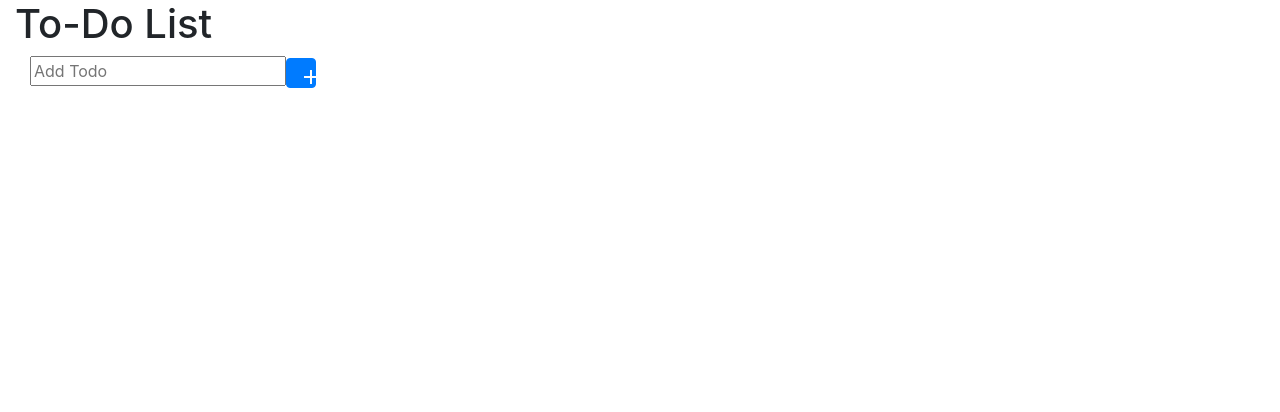
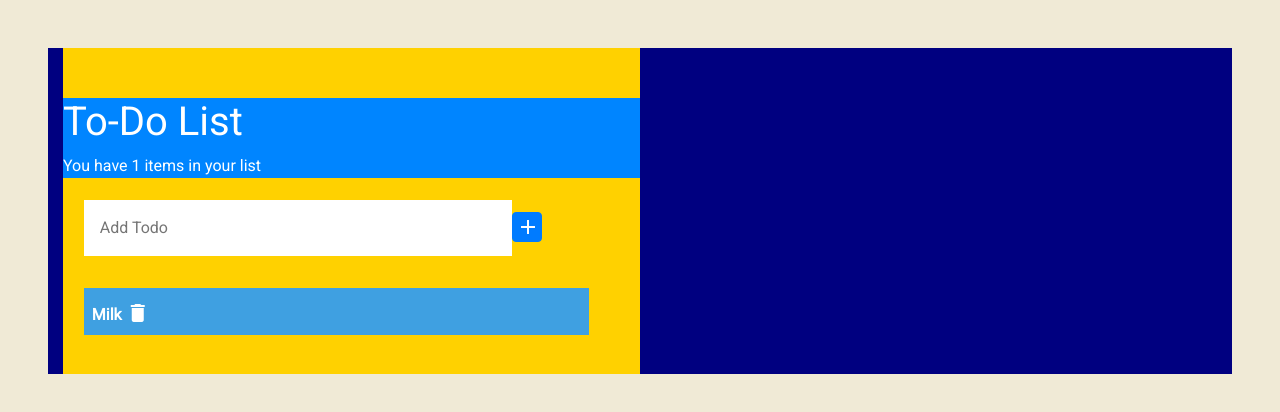
Before and after one commit to claprincedesigns/listApp, an Angular app: page / in a window 1280 px wide. Shown: the top 412 px of the page. Built offline with nearby package versions, Linux system fonts and the light colour scheme.

Commit message:
Updated app code and it functions

```diff
--- a/src/app/todo/todo.component.css
+++ b/src/app/todo/todo.component.css
@@ -1,4 +1,44 @@
+.container-fluid {
+    display: grid;
+    grid-template-columns: 50% auto;
+}
+
+.color-dark {
+    background-color:#000080;
+}
+
+.color-light {
+    background-color: #0085FF;
+}
+
+.col {
+    padding: .4em 1.3em;
+}
+
+input.txt {
+    border: 0;
+    padding: 1em;
+    width: 80%;
+    margin-bottom: 2em;
+}
+
+.todo-item {
+    background: #3fa0e1;
+    padding: .5em;
+    font-weight: bold;
+    cursor: pointer;
+}
+
+#list {
+    background-color: #FFD100;
+}
+
+.header {
+    margin-top: 50px;
+}
+
 button {
     height: 30px;
     width: 30px;
+    margin-bottom: 4px;
 }
--- a/src/app/todo/todo.component.html
+++ b/src/app/todo/todo.component.html
@@ -1,20 +1,25 @@
-<div class="container-fluid">
+<div class="container-fluid color-dark">
+
+    <div id="list">
+       <div class="header color-light">
           <h1>{{ title }}</h1>
+          <p> You have {{ todoCount }} items in your list</p>
+       </div>
     <div class="col">
-      <input type="text"
-      placeholder="Add Todo"
-      [(ngModel)]="newTodo" />
+        <input type="text" placeholder="Add Todo"
+        [(ngModel)]="newTodo"
+        class="txt" />
 
         <button type="submit" class="btn btn-primary"
-      (click)="addTodo(newTodo.value)">
+        (click)="addTodo()">
             <i class="material-icons">add</i>
         </button>
 
         <ul>
-          <li *ngFor="let todo of todos">
+            <li *ngFor="let todo of todos; let i = index" class="todo-item">
                 {{ todo }}
-            <span (click)="deleteTodo(todo.id)"><i class="material-icons">delete</i> </span>
+                <span (click)="deleteTodo(i)"><i class="material-icons">delete</i> </span>
             </li>
         </ul>
-
     </div>
+</div>
--- a/src/app/todo/todo.component.ts
+++ b/src/app/todo/todo.component.ts
@@ -7,36 +7,33 @@ import { Component, OnInit } from '@angular/core';
 })
 export class TodoComponent implements OnInit {
   title = 'To-Do List';
+  todoCount: number;
   newTodo: string;
-  todos = [
-    {id: 0},
-    {name: 'string'}
-  ];
+  todos = ['Milk'];
 
 
-  constructor() {
-    this.todos = [];
-    this.newTodo = '';
+  constructor() {}
+
+  ngOnInit() {
+    this.todoCount = this.todos.length;
   }
 
   addTodo() {
     this.todos.push(this.newTodo);
     this.newTodo = '';
+    this.todoCount = this.todos.length;
   }
 
-  deleteTodo(name) {
-    for(let i = 0; i < this.todos.length; i++) {
-      if(this.todos[i]["name"] == name){
-        this.todos.splice(i, 1);
-      }
+  deleteTodo(i) {
+      this.todos.splice(i, 1);
     }
 
      // this.todos = this.todos.filter(todo => todo.id !== id);
-     // this.todos.splice(id, 1);
-  }
 
-  ngOnInit() {
+      /*for(let i = 0; i < this.todos.length; i++) {
+      if(this.todos[i]["name"] == name){
+        this.todos.splice(i, 1);
+      } */
 
-  }
 
 }
--- a/src/styles.css
+++ b/src/styles.css
@@ -1 +1,40 @@
 /* You can add global styles to this file, and also import other style files */
+@import url('https://fonts.googleapis.com/css?family=Roboto');
+
+body {
+    background: #f0ead6;
+    padding: 3em;
+    font-family: 'Roboto', 'Arial';
+    color: #fff;
+}
+
+ul {
+    list-style-type: none;
+    margin: 0 0 2em 0;
+    padding: 0;
+}
+
+ul li {
+    margin-right: 30px;
+}
+
+ul li a {
+    font-size: 1.5em;
+}
+
+a {
+    color: #fff;
+    text-decoration: none;
+}
+
+button i {
+    position: relative;
+    transform: translate(-90%, -40%);
+    width: 10px;
+    height: 10px;
+}
+
+li span i {
+    transform: translate(0%, 20%);
+    font-size: 1.5em;
+}
```
Lines whose indentation alone changed are shown as unchanged.
